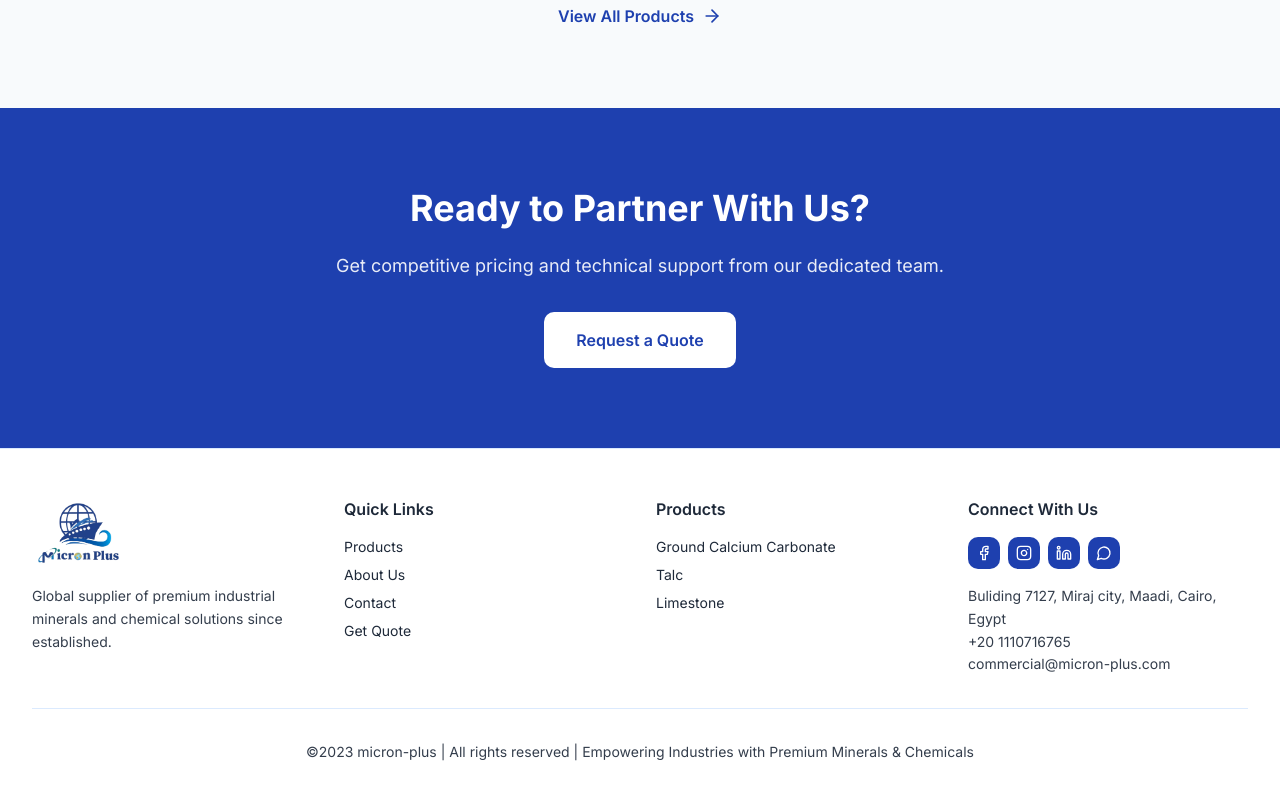
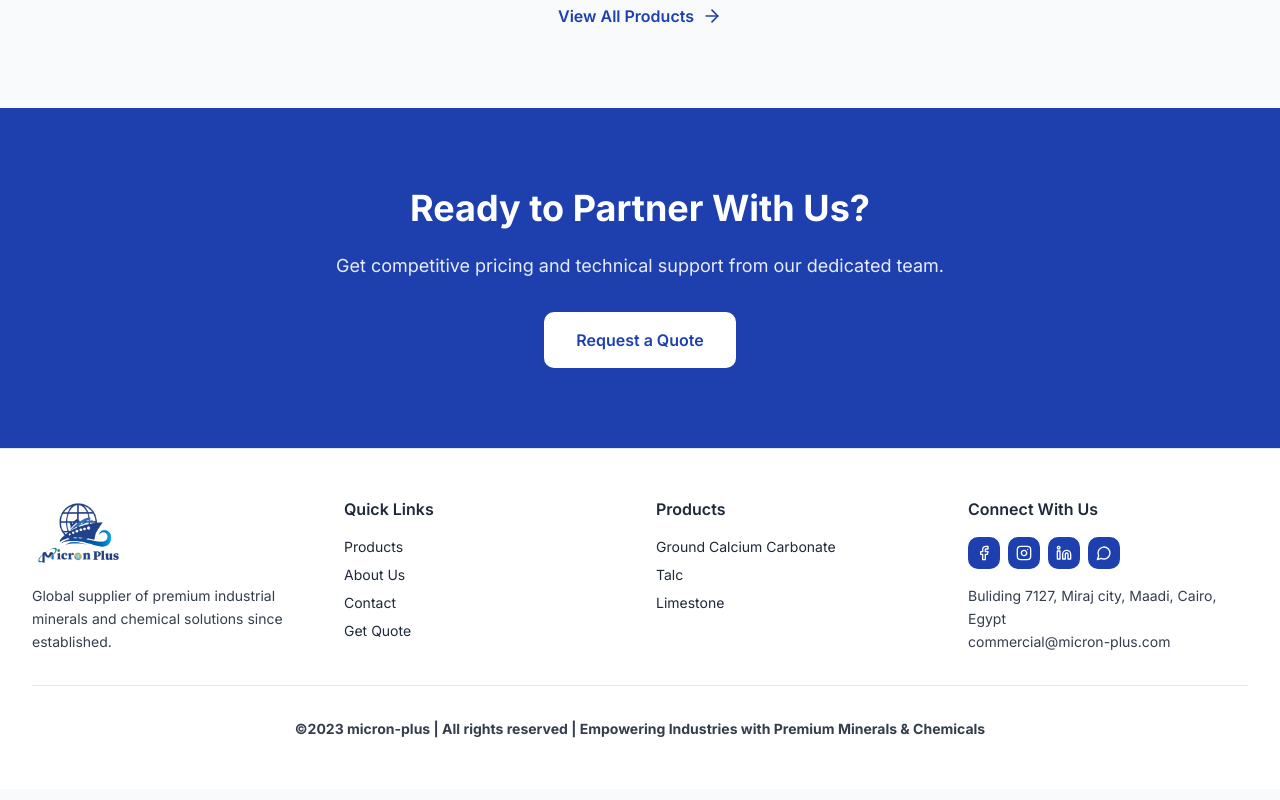
Before and after one commit to Ahmed-Zidan25/micron-plus, a Next.js app: page / in a window 1280 px wide. Shown: the part 1669-2469 px from the top of the page. Built offline with nearby package versions, Linux system fonts and the light colour scheme.

Commit message:
new version

```diff
--- a/components/footer.tsx
+++ b/components/footer.tsx
@@ -82,16 +82,14 @@ export function Footer() {
             <p className="text-sm opacity-90 leading-relaxed">
              Buliding 7127, Miraj city, Maadi, Cairo, Egypt
               <br />
-              +20 1110716765
-              <br />
-              commercial@micron-plus.com
+             commercial@micron-plus.com
             </p>
           </div>
         </div>
 
         <div className="border-t border-border mt-8 pt-8 text-center">
           <p className="text-sm opacity-90 leading-relaxed">
-            ©2023 micron-plus | All rights reserved | Empowering Industries with Premium Minerals & Chemicals
+            <b>©2023 micron-plus | All rights reserved | Empowering Industries with Premium Minerals & Chemicals</b>
           </p>
         </div>
       </div>
```
